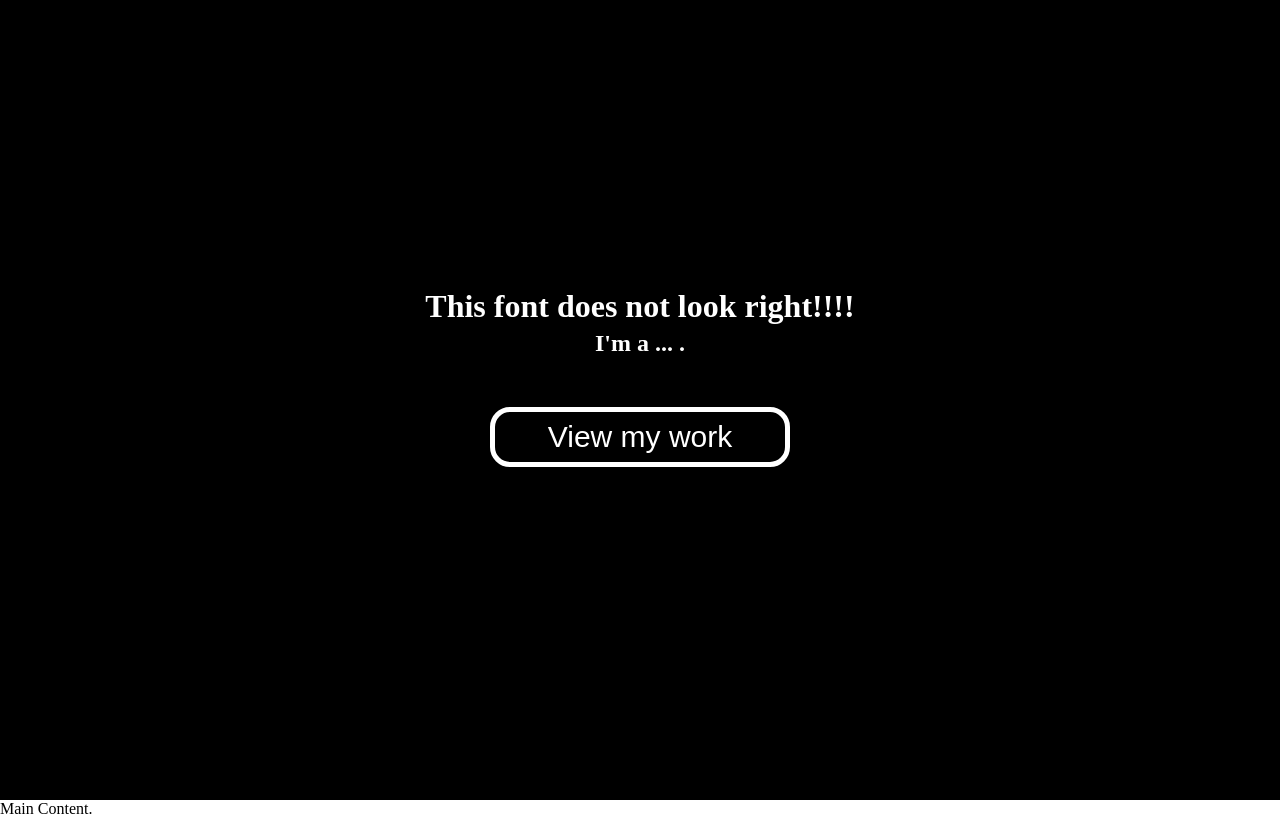
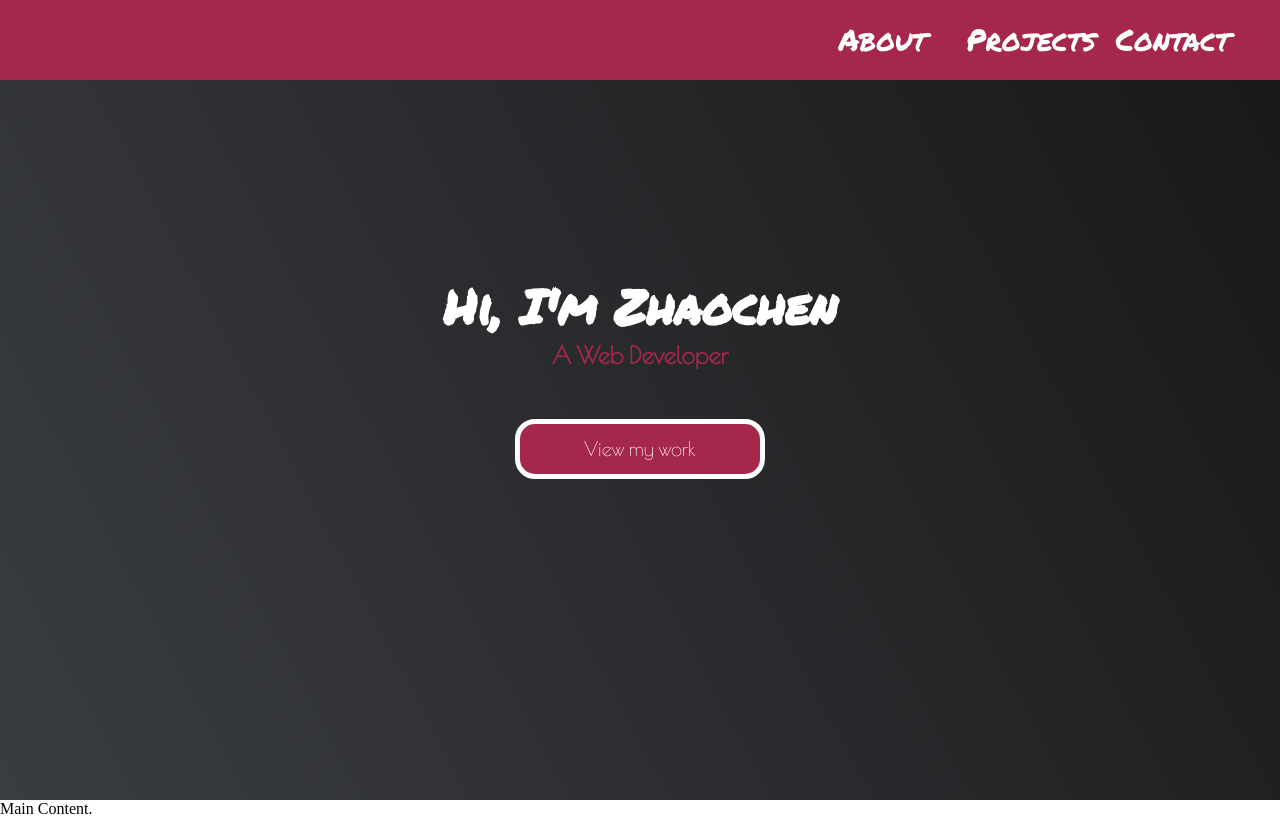
Before and after one commit to c376W/fzcPortfolio, a plain HTML site: page index.html in a window 1280 px wide. Drawn offline with nearby package versions, Linux system fonts and the light colour scheme; a web font is replaced by a local one.

Commit message:
Modifying title page.

```diff
--- a/index.html
+++ b/index.html
@@ -4,12 +4,25 @@
     <meta charset="utf-8">
     <meta name="viewport" content="width=device-width, initial-scale=1">
     <title>Portfolio</title>
+    <link href="https://fonts.googleapis.com/css?family=Saira+Semi+Condensed&display=swap" rel="stylesheet">
+    <link href="https://fonts.googleapis.com/css?family=Permanent+Marker&display=swap" rel="stylesheet">
+    <link href="https://fonts.googleapis.com/css?family=Poiret+One&display=swap" rel="stylesheet">
     <link rel="stylesheet" type="text/css" href="portfolio.css">
   </head>
   <body>
+    <nav>
+      <div class="container">
+        <div class="item">About</div>
+        <div class="item">Projects</div>
+        <div class="item right-edge">Contact</div>
+
+      </div>
+
+    </nav>
+
     <div class="main-title">
-      <h1 class="title-font">This font does not look right!!!!</h1>
-      <h2>I'm a ... .</h2>
+      <h1>Hi, I'm Zhaochen</h1>
+      <h2>A Web Developer</h2>
       <button class="title-button">View my work</button>
     </div>
     <nav>
--- a/portfolio.css
+++ b/portfolio.css
@@ -4,10 +4,39 @@
 }
 
 h1{
-  padding:5px;
-  font-size: 2rem;
+  font-size: 3rem;
+  font-family: 'Permanent Marker', cursive;
 }
 
+h2{
+  font-family: 'Poiret One', cursive;
+  color:#a5274b;
+}
+
+
+
+.container{
+  position:fixed;
+  color: #ffffff;
+  font-family: 'Permanent Marker', cursive;
+  font-size: 30px;
+  display: flex;
+  align-items: center;
+  justify-content: flex-end;
+  flex-direction: row;
+  width: 100%;
+  height: 80px;
+  background-color:#a5274b;
+
+}
+
+.item{
+  margin:20px;
+}
+
+.right-edge{
+  margin: 0 50px 0 0;
+}
 
 .main-title{
   display:flex;
@@ -15,24 +44,29 @@ h1{
   justify-content:center;
   align-items:center;
   height: 100vh;
-  width: 100vw;
+  /*width: 100vw;*/
   text-align:center;
-  background-color:black;
+  background-image: linear-gradient(62deg, #3a3d40 0%, #181719 100%);
   color: white;
 }
 
 .title-button{
-  width:300px;
+  font-family: 'Poiret One', cursive;
+  width:250px;
   height:60px;
   align-self:center;
   margin:50px;
-  background-color:black;
+  background-color:#a5274b;
   color:white;
   border-radius:20px;
-  font-size:30px;
+  font-size:20px;
   border: 5px solid white;
   transition: 0.5s;
+  outline: none;
+
 }
+
+
 
 .title-button:hover{
   background-color:white;
```
